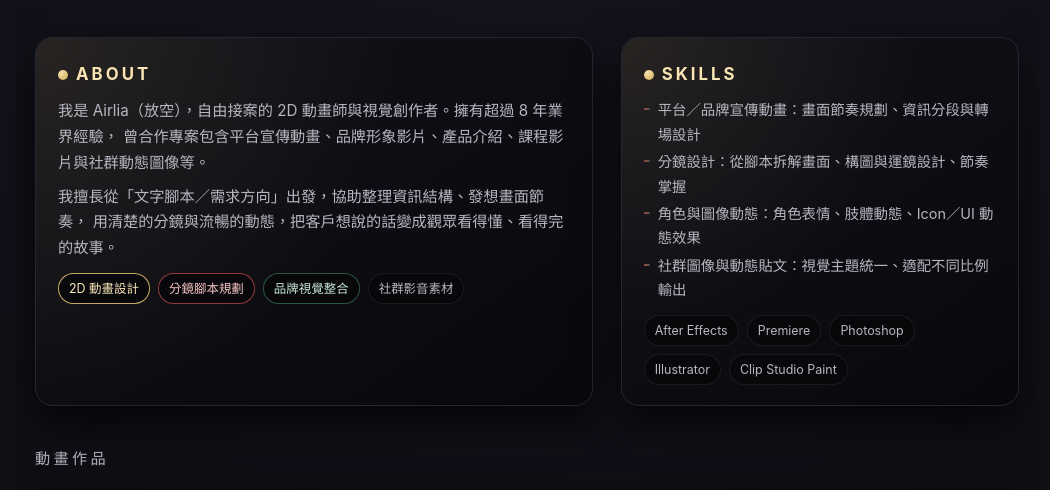
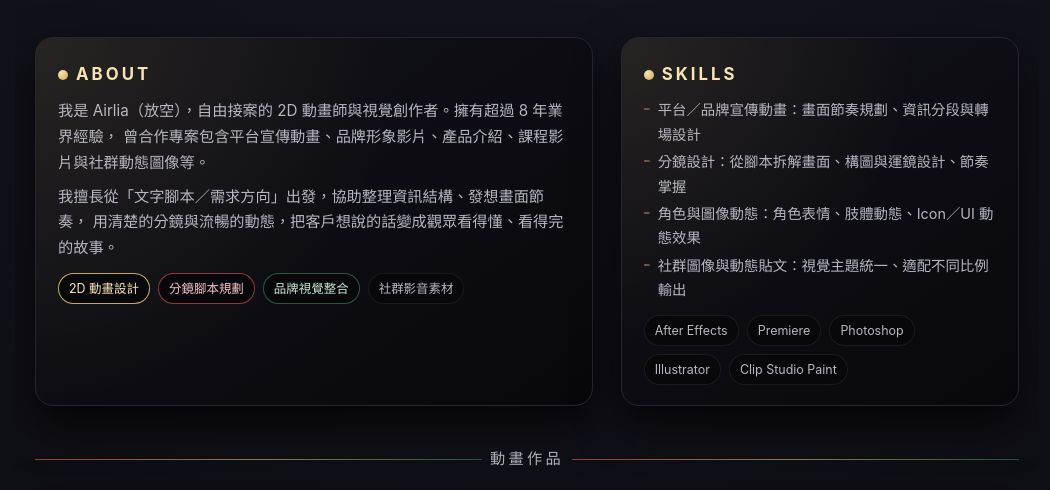
Before and after one commit to AirliaHSU/information, a plain HTML site: page index.html in a window 1280 px wide. Shown: the part 242-732 px from the top of the page, without its empty margins (113-1163 px from the left). Drawn offline with Linux system fonts and the light colour scheme.

Commit message:
Update index.html

```diff
--- a/index.html
+++ b/index.html
@@ -535,7 +535,9 @@
 
     <!-- 動畫作品 -->
     <div class="section-title">
+      <span class="line"></span>
       <span>動畫作品</span>
+      <span class="line"></span>
     </div>
 
     <section class="works-grid">
```
